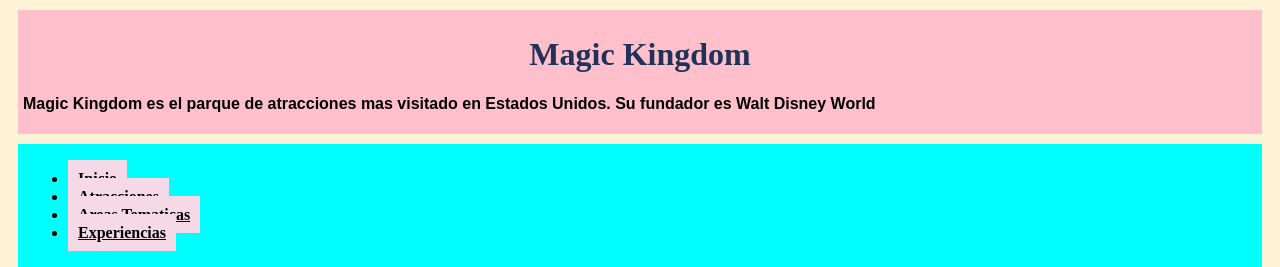
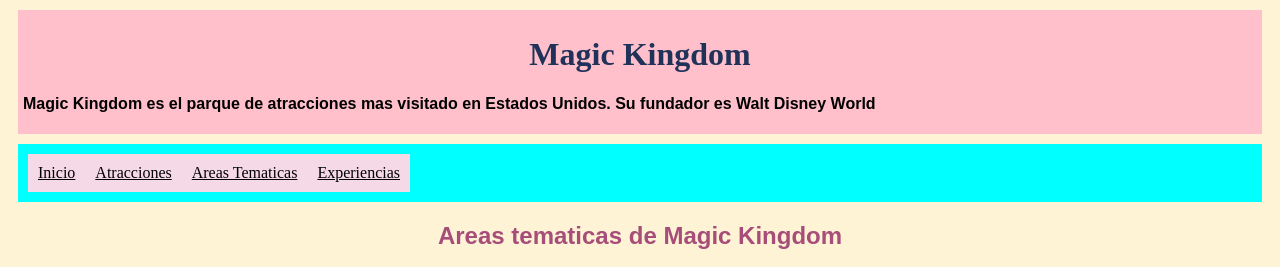
Before and after one commit to catalinahemnani/tp-final-hemnani-catalina-4to-E-, a plain HTML site: page areastematicas.html in a window 1280 px wide. Shown: the top 267 px of the page. Drawn offline with Linux system fonts and the light colour scheme.

Commit message:
cambié devuelta las listas

```diff
--- a/areastematicas.html
+++ b/areastematicas.html
@@ -12,12 +12,10 @@
         <p>Magic Kingdom es el parque de atracciones mas visitado en Estados Unidos. Su fundador es Walt Disney World</p>
     </header>
     <nav>
-        <ul>
-            <li><a href="index.html">Inicio</a></li>
-            <li><a href="atracciones.html">Atracciones</a></li>
-            <li><a href="areastematicas.html">Areas Tematicas</a></li>
-            <li><a href="experiencias.html">Experiencias</a></li>
-        </ul>
+        <a href="index.html">Inicio</a>
+        <a href="atracciones.html">Atracciones</a>
+        <a href="areastematicas.html">Areas Tematicas</a>
+        <a href="experiencias.html">Experiencias</a>
     </nav>
     <main>
         <section>
```
Also changed, not shown: atracciones.html (+4 -6 lines), experiencias.html (+4 -6 lines).
